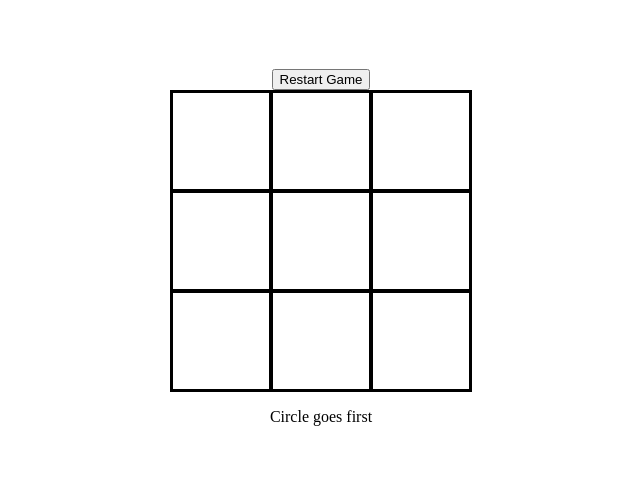
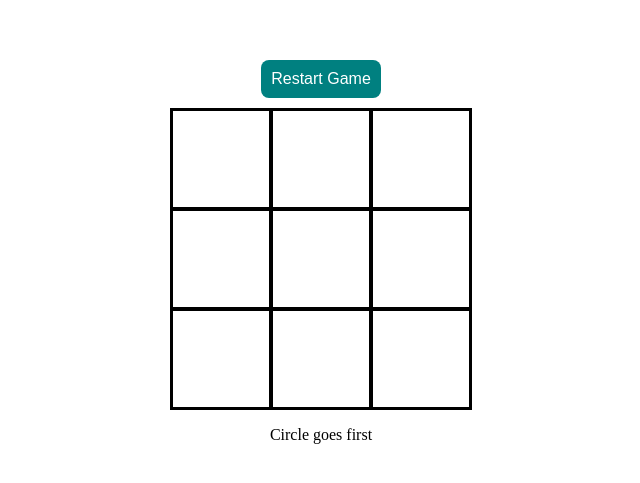
Before and after one commit to sadiyameem/Tic-Tac-Toe, a plain HTML site: page index.html in a window 1280 px wide. Shown: the part 145-628 px from the top of the page, without its empty margins (319-959 px from the left). Drawn offline with Linux system fonts and the light colour scheme.

Commit message:
added css to the button

```diff
--- a/style.css
+++ b/style.css
@@ -62,3 +62,14 @@ body {
   width: 100%;
   margin-top: -15%;
 }
+
+#restart {
+  background-color: teal;
+  color: white;
+  border: none;
+  padding: 10px;
+  font-size: 16px;
+  border-radius: 8px;
+  margin: 10px;
+  cursor: pointer;
+}
```
